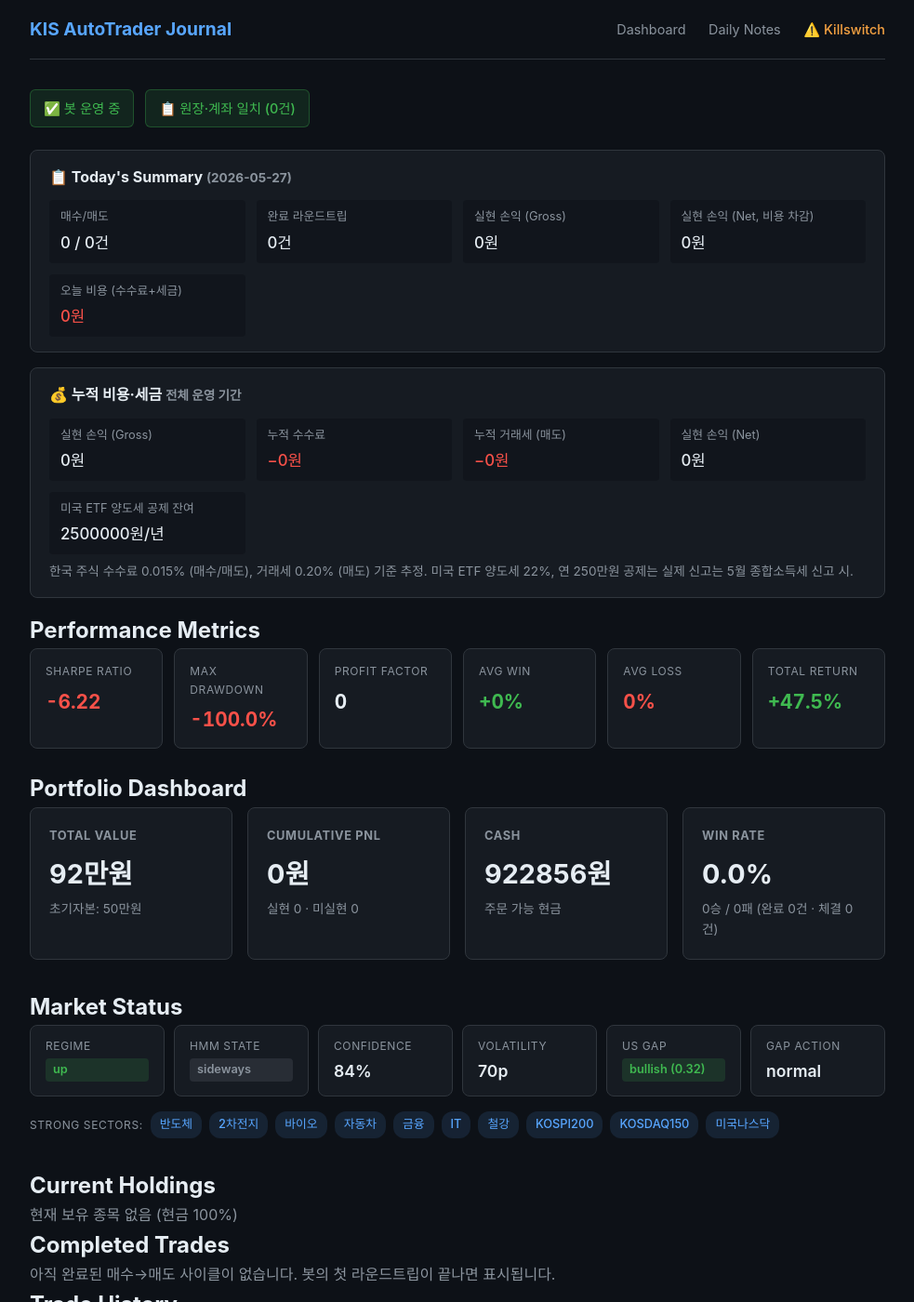
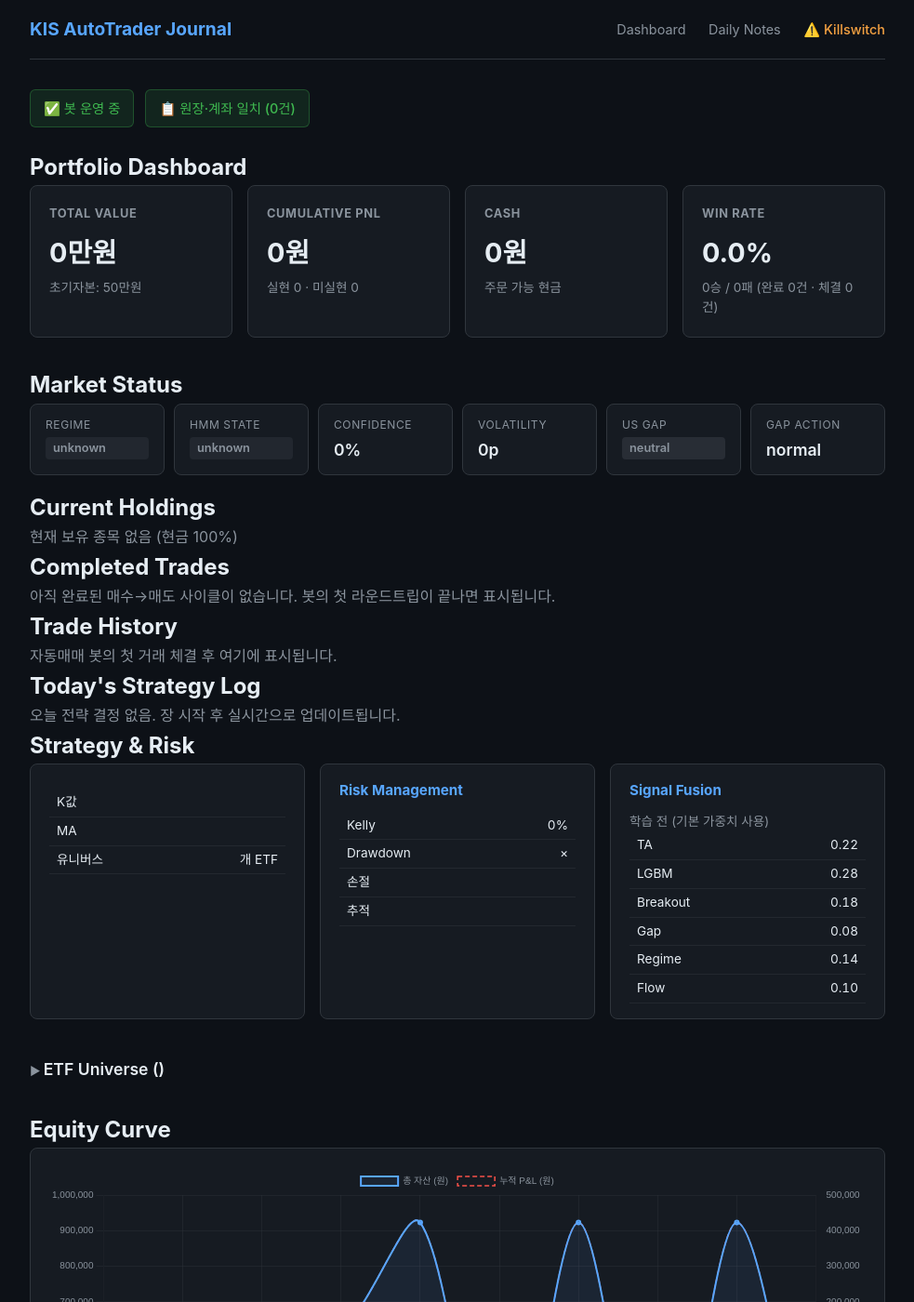
Before and after one commit to BudongJW/kis-trading-journal, a Jekyll site: the page built from index.html, in a window 1280 px wide and 1400 px high. Shown: the whole window at 93% size, without its empty margins (148-1131 px from the left). Built offline with Jekyll 4.4.1, drawn with Linux system fonts in a browser that asks for light colours; nearby versions of some CDN libraries; some of the changed lines change nothing that is shown; some of the changed text lies outside the part shown.

Commit message:
auto: 2026-05-27 투자 일지 업데이트

````diff
--- a/_data/portfolio.json
+++ b/_data/portfolio.json
@@ -1,66 +1,16 @@
 {
-  "updated_at": "2026-05-27T19:20:36.532374",
+  "updated_at": "2026-05-27T20:01:48.643191",
   "initial_capital": 500000,
-  "cash": 922856,
+  "cash": 0,
   "holdings": [],
-  "reconcile": {
-    "matched": 0,
-    "broker_only": 0,
-    "ledger_only": 0,
-    "qty_mismatch": 0
-  },
-  "killswitch": {
-    "active": false,
-    "mode": "off",
-    "reason": "",
-    "set_at": "",
-    "set_by": ""
-  },
   "holdings_value": 0,
-  "total_value": 922856,
+  "total_value": 0,
   "total_pnl": 0,
   "total_pnl_pct": 0,
-  "realized_pnl": 0,
-  "unrealized_pnl": 0,
   "total_trades": 0,
-  "completed_trades": 0,
   "winning_trades": 0,
   "losing_trades": 0,
   "win_rate": 0.0,
-  "trades": [],
-  "realized": [],
-  "today_summary": {
-    "date": "2026-05-27",
-    "buys": 0,
-    "sells": 0,
-    "completed_round_trips": 0,
-    "buy_notional": 0,
-    "sell_notional": 0,
-    "fees": 0,
-    "taxes": 0,
-    "total_cost": 0,
-    "realized_pnl_gross": 0,
-    "realized_pnl_net": 0,
-    "best_trade": null,
-    "worst_trade": null
-  },
-  "costs": {
-    "total_fees": 0,
-    "total_taxes": 0,
-    "total_cost": 0,
-    "realized_pnl_gross": 0,
-    "realized_pnl_net": 0,
-    "tax_exemption_remaining_krw": 2500000
-  },
-  "performance": {
-    "sharpe_ratio": -6.22,
-    "max_drawdown_pct": -100.0,
-    "profit_factor": 0,
-    "avg_win_pct": 0,
-    "avg_loss_pct": 0,
-    "total_return_pct": 47.5
-  },
-  "r_summary": {},
   "daily_history": [
     {
       "date": "2026-05-12",
@@ -164,28 +114,32 @@
     },
     {
       "date": "2026-05-27",
-      "total_value": 922856,
-      "cash": 922856,
+      "total_value": 0,
+      "cash": 0,
       "holdings_value": 0,
-      "day_pnl": 422856,
-      "cumul_pnl": 422856,
-      "regime": "up",
+      "day_pnl": -922856,
+      "cumul_pnl": -500000,
+      "market_regime": "up",
       "hmm_state": "sideways",
       "confidence": 0.838,
       "k_value": 0.54
     }
   ],
-  "market": {
-    "regime": "up",
-    "hmm_state": "sideways",
+  "market_context": {
+    "regime": {
+      "trend": "up",
+      "volatility": "normal",
+      "trend_score": 0.505,
+      "vol_percentile": 70.0,
+      "hmm_state": "sideways",
+      "hmm_confidence": 0.946320398735844,
+      "hmm_transition": {
+        "sideways": 6.156250275329202e-07,
+        "bear": 0.9999993843749717,
+        "bull": 8.061786729931723e-16
+      }
+    },
     "confidence": 0.838,
-    "volatility": "normal",
-    "vol_percentile": 70.0,
-    "overnight_gap": {
-      "direction": "bullish",
-      "strength": 0.32,
-      "action": "normal"
-    },
     "strong_sectors": [
       "반도체",
       "2차전지",
@@ -197,80 +151,147 @@
       "KOSPI200",
       "KOSDAQ150",
       "미국나스닥"
-    ]
+    ],
+    "k_value": 0.54,
+    "ta_weights": {
+      "rsi": 0.17,
+      "macd": 0.17,
+      "bb": 0.12,
+      "stoch": 0.12,
+      "adx": 0.12,
+      "ma": 0.12,
+      "obv": 0.06,
+      "mfi": 0.06,
+      "atr": 0.06
+    },
+    "sectors": {
+      "바이오": {
+        "symbol": "244580",
+        "ret_5d": 14.0,
+        "ret_20d": -8.73,
+        "vol_ratio": 1.31,
+        "momentum": "strong"
+      },
+      "자동차": {
+        "symbol": "091180",
+        "ret_5d": 15.44,
+        "ret_20d": 20.94,
+        "vol_ratio": 0.66,
+        "momentum": "positive"
+      },
+      "금융": {
+        "symbol": "102110",
+        "ret_5d": 15.36,
+        "ret_20d": 30.73,
+        "vol_ratio": 0.86,
+        "momentum": "positive"
+      },
+      "IT": {
+        "symbol": "098560",
+        "ret_5d": 0.06,
+        "ret_20d": 3.35,
+        "vol_ratio": 0.6,
+        "momentum": "positive"
+      },
+      "철강": {
+        "symbol": "117700",
+        "ret_5d": 4.62,
+        "ret_20d": -14.91,
+        "vol_ratio": 0.66,
+        "momentum": "positive"
+      },
+      "KOSPI200": {
+        "symbol": "069500",
+        "ret_5d": 15.23,
+        "ret_20d": 30.87,
+        "vol_ratio": 0.94,
+        "momentum": "positive"
+      },
+      "KOSDAQ150": {
+        "symbol": "229200",
+        "ret_5d": 10.66,
+        "ret_20d": -5.71,
+        "vol_ratio": 1.01,
+        "momentum": "positive"
+      },
+      "미국나스닥": {
+        "symbol": "395160",
+        "ret_5d": 27.27,
+        "ret_20d": 42.21,
+        "vol_ratio": 1.47,
+        "momentum": "strong"
+      }
+    },
+    "breadth": {
+      "kospi_5d": 15.23,
+      "kosdaq_5d": 10.66,
+      "spread": 4.57,
+      "health": "moderate"
+    },
+    "turbulence": {
+      "is_turbulent": false,
+      "reason": "정상 (변동성 0.9x)"
+    },
+    "kelly": {
+      "combined": 0.2,
+      "etf": 0.2,
+      "surge": 0.2
+    },
+    "expectancy": {
+      "etf": 0.6,
+      "surge": 0.4
+    },
+    "lgbm": {},
+    "ta_accuracy": {
+      "rsi": {
+        "correct": 0,
+        "total": 0
+      },
+      "macd": {
+        "correct": 0,
+        "total": 0
+      },
+      "bb": {
+        "correct": 0,
+        "total": 0
+      },
+      "stoch": {
+        "correct": 0,
+        "total": 0
+      },
+      "adx": {
+        "correct": 0,
+        "total": 0
+      },
+      "ma": {
+        "correct": 0,
+        "total": 0
+      },
+      "obv": {
+        "correct": 0,
+        "total": 0
+      },
+      "mfi": {
+        "correct": 0,
+        "total": 0
+      },
+      "atr": {
+        "correct": 0,
+        "total": 0
+      }
+    },
+    "market_history_recent": []
   },
-  "strategy": {
-    "name": "ETF 변동성 돌파 + 신호 융합",
-    "params": {
-      "k": 0.54,
-      "trend_ma": 15
+  "strategies": {
+    "etf_breakout": {
+      "name": "ETF 변동성 돌파",
+      "params": {
+        "k": 0.54,
+        "trend_ma": 15
+      }
     },
-    "universe_count": 10,
-    "universe": [
-      {
-        "symbol": "091160",
-        "name": "KODEX 반도체"
-      },
-      {
-        "symbol": "395160",
-        "name": "KODEX 미국나스닥100TR"
-      },
-      {
-        "symbol": "069500",
-        "name": "KODEX 200"
-      },
-      {
-        "symbol": "305720",
-        "name": "KODEX 2차전지"
-      },
-      {
-        "symbol": "244580",
-        "name": "KODEX 바이오"
-      },
-      {
-        "symbol": "091180",
-        "name": "KODEX 자동차"
-      },
-      {
-        "symbol": "102110",
-        "name": "KODEX 금융"
-      },
-      {
-        "symbol": "098560",
-        "name": "KODEX IT"
-      },
-      {
-        "symbol": "117700",
-        "name": "KODEX 철강"
-      },
-      {
-        "symbol": "229200",
-        "name": "KODEX KOSDAQ150"
-      }
-    ]
-  },
-  "risk": {
-    "kelly_f": 0.2,
-    "drawdown_scale": 1.0,
-    "drawdown_reason": "거래 0건, 스케일링 미적용",
-    "stop_type": "ATR×1.5 동적",
-    "trailing_type": "ATR×2.0 활성 → ATR×1.0 이탈"
-  },
-  "fusion": {
-    "trained": false
-  },
-  "bear_strategy": {
-    "regime": "BULL",
-    "enabled": false
-  },
-  "us_session": {
-    "enabled": true,
-    "cash_usd": 575.35629,
-    "positions": 0,
-    "holdings": [],
-    "max_positions": 3,
-    "budget_pct": 0.4,
-    "regime_linked": true
-  },
-  "decisions": []
+    "surge_scalp": {
+      "name": "급등주 단타"
+    }
+  }
 }
--- /dev/null
+++ b/_posts/2026-05-27-daily-note.md
@@ -0,0 +1,112 @@
+---
+title: "2026-05-27 투자 일지"
+date: 2026-05-27 20:01:48 +0900
+pnl: -100.0
+regime: up
+hmm_state: sideways
+confidence: 0.838
+trades_count: 0
+---
+
+## 1. 시장 환경
+
+### 레짐 분석
+
+| 지표 | 값 | 해석 |
+|---|---|---|
+| 선형 추세 | up | 추세 점수 +0.505 |
+| 변동성 | normal | 백분위 70.0% |
+| HMM 상태 | sideways | 신뢰도 95% |
+| 시장 신뢰도 | 84% | 매수 수량 조절 기준 |
+| 적용 K값 | 0.54 | 돌파 진입 기준 |
+
+**HMM 전환 확률 (현재 상태 →)**
+
+- sideways: ░░░░░░░░░░░░░░░░░░░░ 0%
+- bear: ███████████████████░ 100%
+- bull: ░░░░░░░░░░░░░░░░░░░░ 0%
+
+터뷸런스: 정상 (변동성 0.9x)
+
+### 섹터 모멘텀
+
+| 섹터 | 5일 수익 | 20일 수익 | 거래량비 | 모멘텀 |
+|---|---|---|---|---|
+| 미국나스닥 | +27.3% | +42.2% | 1.5x | 🔥 strong |
+| 자동차 | +15.4% | +20.9% | 0.7x | 📈 positive |
+| 금융 | +15.4% | +30.7% | 0.9x | 📈 positive |
+| KOSPI200 | +15.2% | +30.9% | 0.9x | 📈 positive |
+| 바이오 | +14.0% | -8.7% | 1.3x | 🔥 strong |
+| KOSDAQ150 | +10.7% | -5.7% | 1.0x | 📈 positive |
+| 철강 | +4.6% | -14.9% | 0.7x | 📈 positive |
+| IT | +0.1% | +3.4% | 0.6x | 📈 positive |
+
+**강세 섹터**: 반도체, 2차전지, 바이오, 자동차, 금융, IT, 철강, KOSPI200, KOSDAQ150, 미국나스닥
+
+### 시장 건강도
+
+- KOSPI 5일: +15.2%
+- KOSDAQ 5일: +10.7%
+- 건강도 판정: **moderate**
+- KOSPI-KOSDAQ 괴리: 4.6%p
+
+## 2. 포지션 사이징
+
+| 항목 | 값 |
+|---|---|
+| Kelly (전체) | 20.0% |
+| Kelly (ETF) | 20.0% |
+| Kelly (급등주) | 20.0% |
+| 기대값 배분 (ETF) | 60% |
+| 기대값 배분 (급등주) | 40% |
+| 신뢰도 축소 | x84% |
+
+## 3. 거래 내역
+
+거래 없음 (돌파/급등 신호 미발생 또는 장 휴일)
+
+## 8. 포트폴리오 요약
+
+- 총 자산: **0원**
+- 현금: 0원 (0%)
+- 보유 평가: 0원
+- 당일 손익: **-922,856원** (-100.00%)
+- 누적 손익: +0원 (+0.00%)
+- 총 거래 수: 0건
+
+## 9. 의사결정 분석
+
+### 미거래 사유 분석
+
+- 돌파 신호 미발생 (가격이 K×레인지를 돌파하지 못함)
+- 또는 TA 복합 점수가 매수 기준 미달
+
+**판단**: 현금 보유 유지는 시장 불확실성 하에서 유효한 전략입니다.
+
+## 10. 전략 파라미터 스냅샷
+
+- 변동성 돌파 K: 0.54
+- 추세 MA: 15
+- 손절 기준: -3%
+- 추적 손절: +1.5% 활성화, 고점 대비 -1%
+- TWAP 분할: 3~5 트랜치
+- Kelly Half: 20.0% (최대 25%)
+
+**TA 가중치:**
+```
+  rsi   : 0.170
+  macd  : 0.170
+  bb    : 0.120
+  stoch : 0.120
+  adx   : 0.120
+  ma    : 0.120
+  obv   : 0.060
+  mfi   : 0.060
+  atr   : 0.060
+```
+
+## 학습 메모
+
+<!-- 이 섹션은 모델이 시장 대응 패턴을 학습하는 데 활용됩니다 -->
+
+- 대다수 섹터 강세(8/8). 시장 전반 상승 추세.
````
